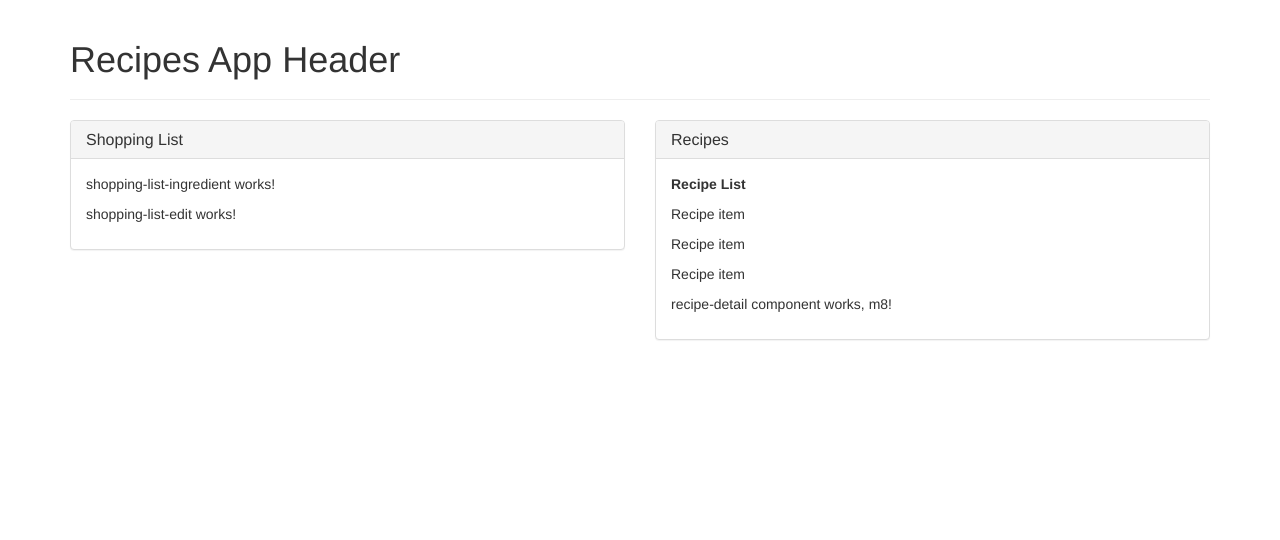
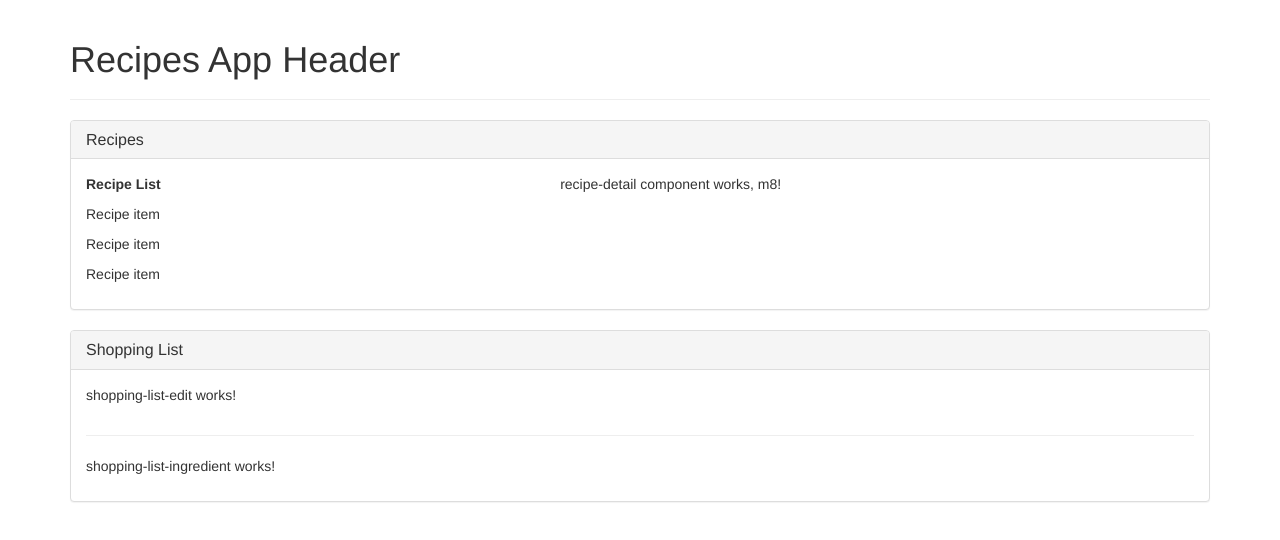
Before and after one commit to pixelador/udemy-angular-recipes-proj, an Angular app: page / in a window 1280 px wide. Shown: the top 540 px of the page. Built offline with nearby package versions, Linux system fonts and the light colour scheme.

Commit message:
Re-arranges compoent layout in templates

```diff
--- a/src/app/app.component.html
+++ b/src/app/app.component.html
@@ -5,12 +5,15 @@
     </div>
   </div>
   <div class="row">
-    <div class="col-sm-6">
+    <div class="col-xs-12">
+        <app-recipes></app-recipes>
+    </div>
+  </div>
+  <div class="row">
+    <div class="col-sm-12">
       <app-shopping-list></app-shopping-list>
     </div>
-    <div class="col-sm-6">
-      <app-recipes></app-recipes>
-    </div>
+
   </div>
 
 </div>
--- a/src/app/recipes/recipes.component.html
+++ b/src/app/recipes/recipes.component.html
@@ -3,7 +3,13 @@
     <h3 class="panel-title">Recipes</h3>
   </div>
   <div class="panel-body">
-    <app-recipe-list></app-recipe-list>
-    <app-recipe-detail></app-recipe-detail>
+    <div class="row">
+      <div class="col-sm-5">
+          <app-recipe-list></app-recipe-list>
+      </div>
+      <div class="col-sm-7">
+          <app-recipe-detail></app-recipe-detail>
+      </div>
+    </div>
   </div>
 </div>
--- a/src/app/shopping-list/shopping-list.component.html
+++ b/src/app/shopping-list/shopping-list.component.html
@@ -1,7 +1,16 @@
 <div class="panel panel-default">
   <div class="panel-heading"><h3 class="panel-title">Shopping List</h3></div>
   <div class="panel-body">
-    <app-shopping-list-ingredient></app-shopping-list-ingredient>
-    <app-shopping-list-edit></app-shopping-list-edit>
+    <div class="row">
+      <div class="col-xs-12">
+          <app-shopping-list-edit></app-shopping-list-edit>
+      </div>
+    </div>
+    <hr>
+    <div class="row">
+      <div class="col-xs-12">
+          <app-shopping-list-ingredient></app-shopping-list-ingredient>
+      </div>
+    </div>
   </div>
 </div>
```
